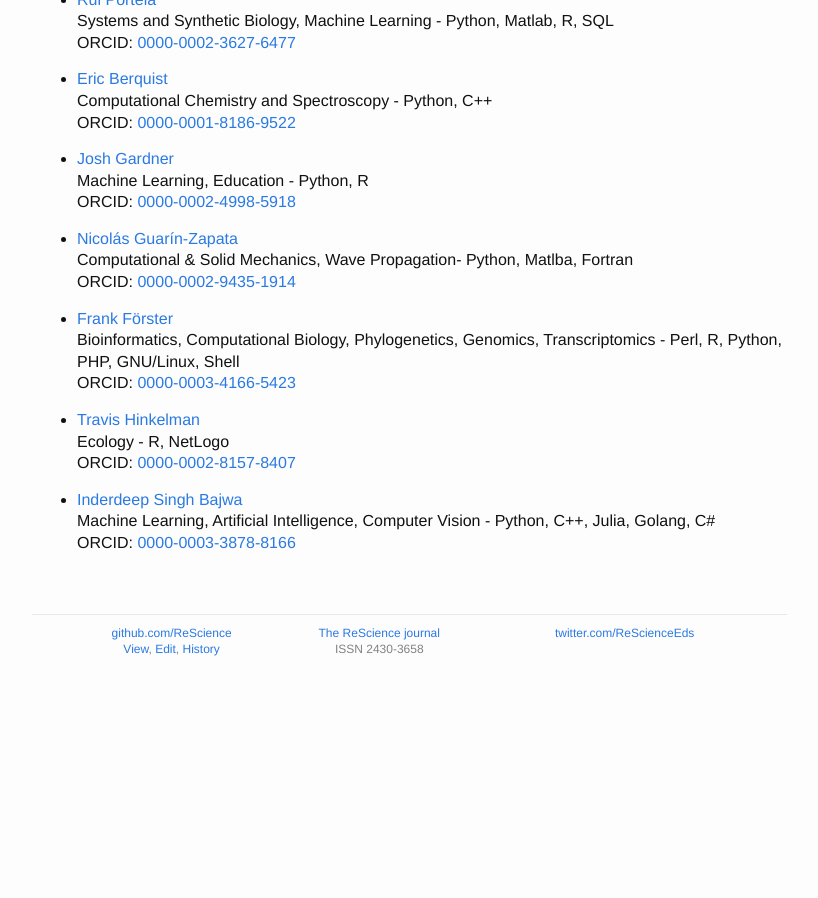
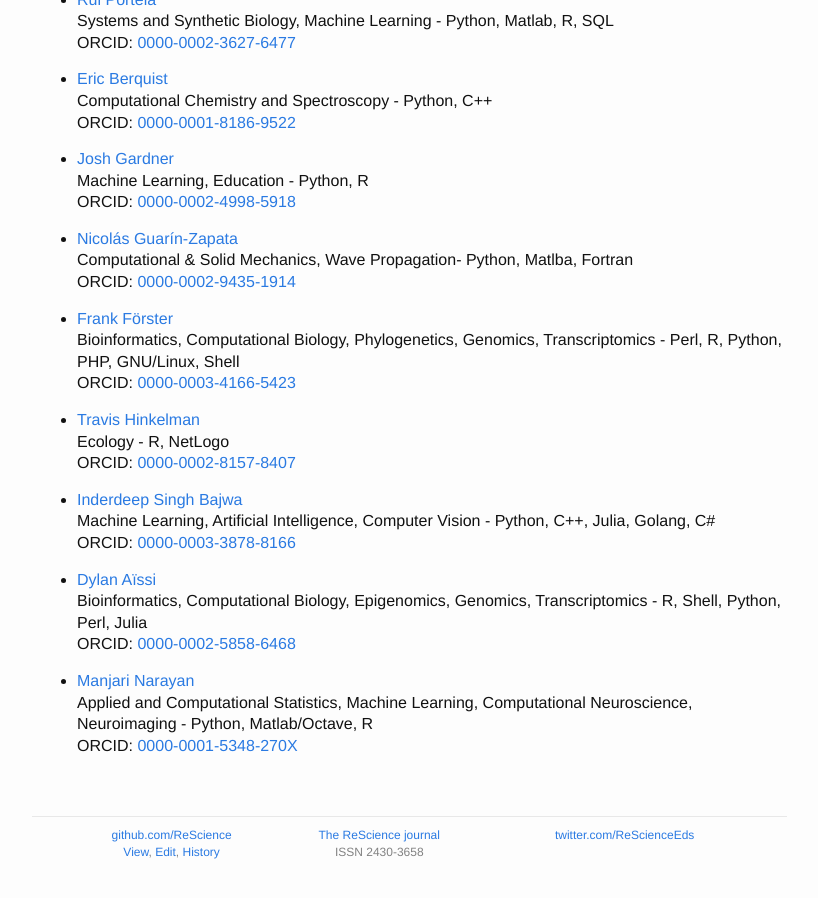
Before and after one commit to ReScience/rescience.github.io, a Jekyll site: the page built from 04-board.md, in a window 1280 px wide and 900 px high, scrolled down 9576 px. Shown: the whole window, without its empty margins (223-1041 px from the left). Built offline with Jekyll 4.4.1, drawn with Linux system fonts in a browser that asks for light colours; our own code applies the rules of GitHub Pages for plain Markdown files; before the commit the page ends 10273 px from its top, so only the background shows below that.

Commit message:
Added Dylan Aïssi and Manjari Narayan

```diff
--- a/04-board.md
+++ b/04-board.md
@@ -558,3 +558,11 @@
 * [Inderdeep Singh Bajwa](https://github.com/InderdeepBajwa/)
   Machine Learning, Artificial Intelligence, Computer Vision - Python, C++, Julia, Golang, C#
   ORCID: [0000-0003-3878-8166](https://orcid.org/0000-0003-3878-8166/)
+
+* [Dylan Aïssi](https://github.com/daissi/)
+Bioinformatics, Computational Biology, Epigenomics, Genomics, Transcriptomics - R, Shell, Python, Perl, Julia
+  ORCID: [0000-0002-5858-6468](https://orcid.org/0000-0002-5858-6468)
+
+* [Manjari Narayan](https://github.com/mnarayan)
+Applied and Computational Statistics, Machine Learning, Computational Neuroscience, Neuroimaging - Python, Matlab/Octave, R
+ORCID: [0000-0001-5348-270X](https://orcid.org/0000-0001-5348-270X)
```
